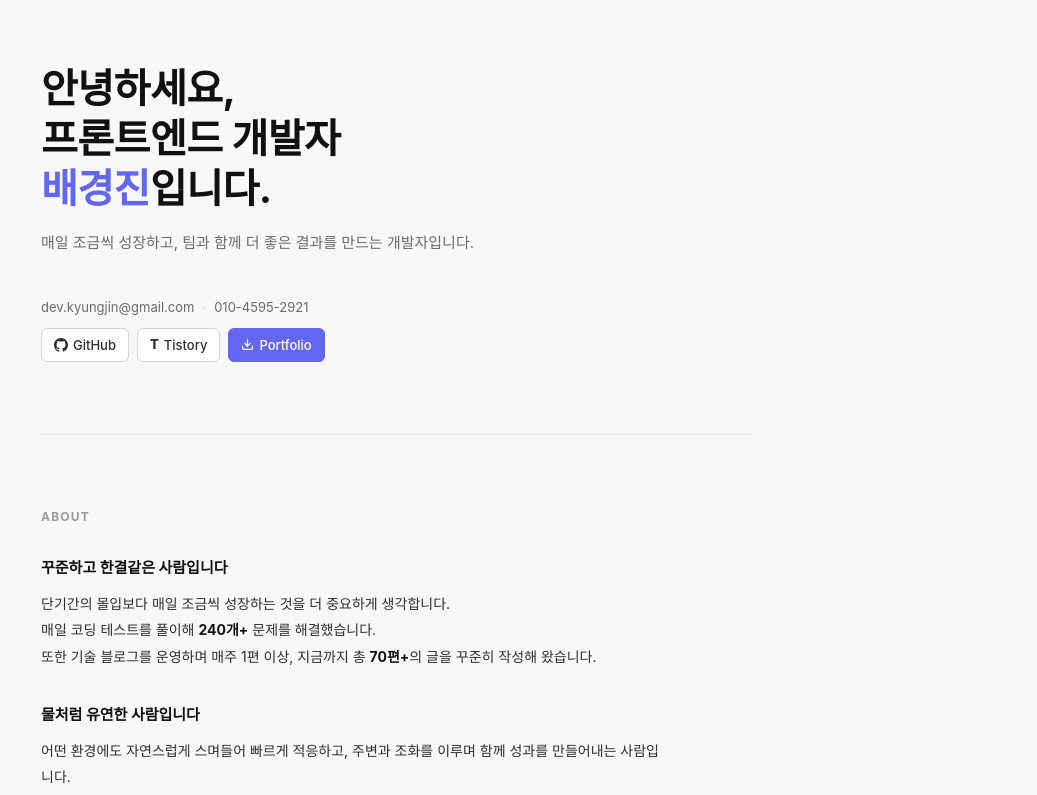
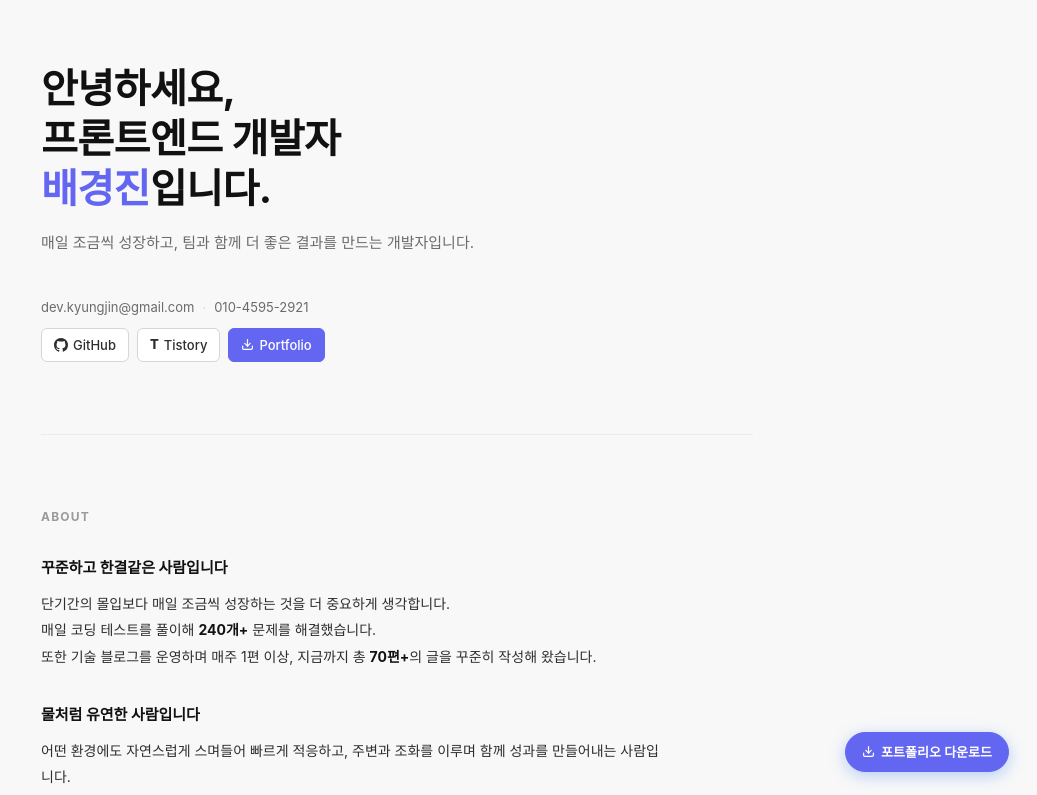
Before and after one commit to bae080311/resume, a Vue app: page / in a window 1280 px wide. Shown: the top 795 px of the page, without its empty margins (243-1280 px from the left). Built offline with nearby package versions, Linux system fonts and the light colour scheme; a web font is replaced by a local one.

Commit message:
feat: download

```diff
--- a/src/App.vue
+++ b/src/App.vue
@@ -32,6 +32,10 @@ import AppFooter from "./components/AppFooter.vue";
     <EducationSection />
   </main>
   <AppFooter />
+  <a href="/portfolio.pdf" download="배경진_포트폴리오.pdf" class="floating-download">
+    <svg width="13" height="13" viewBox="0 0 24 24" fill="none" stroke="currentColor" stroke-width="2.2" stroke-linecap="round" stroke-linejoin="round"><path d="M21 15v4a2 2 0 0 1-2 2H5a2 2 0 0 1-2-2v-4"/><polyline points="7 10 12 15 17 10"/><line x1="12" y1="15" x2="12" y2="3"/></svg>
+    포트폴리오 다운로드
+  </a>
 </template>
 
 <style>
@@ -65,4 +69,35 @@ section {
     padding: 48px 0;
   }
 }
+
+.floating-download {
+  position: fixed;
+  bottom: 28px;
+  right: 28px;
+  display: inline-flex;
+  align-items: center;
+  gap: 6px;
+  font-size: 13px;
+  font-weight: 600;
+  color: var(--white);
+  background: var(--accent);
+  border: 1px solid var(--accent);
+  padding: 8px 16px;
+  border-radius: 999px;
+  box-shadow: 0 4px 16px rgba(59, 130, 246, 0.35);
+  text-decoration: none;
+  transition: opacity 0.15s, box-shadow 0.15s;
+  z-index: 999;
+}
+
+.floating-download:hover {
+  opacity: 0.85;
+  box-shadow: 0 6px 20px rgba(59, 130, 246, 0.45);
+}
+
+@media print {
+  .floating-download {
+    display: none;
+  }
+}
 </style>
```
